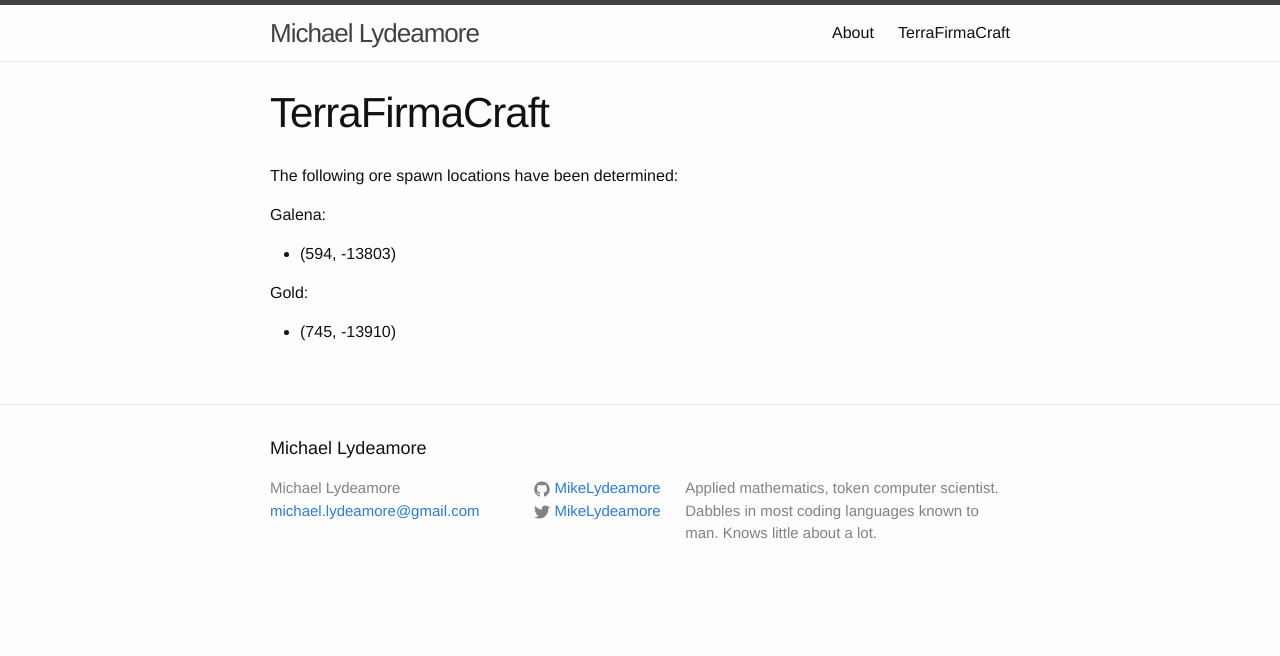
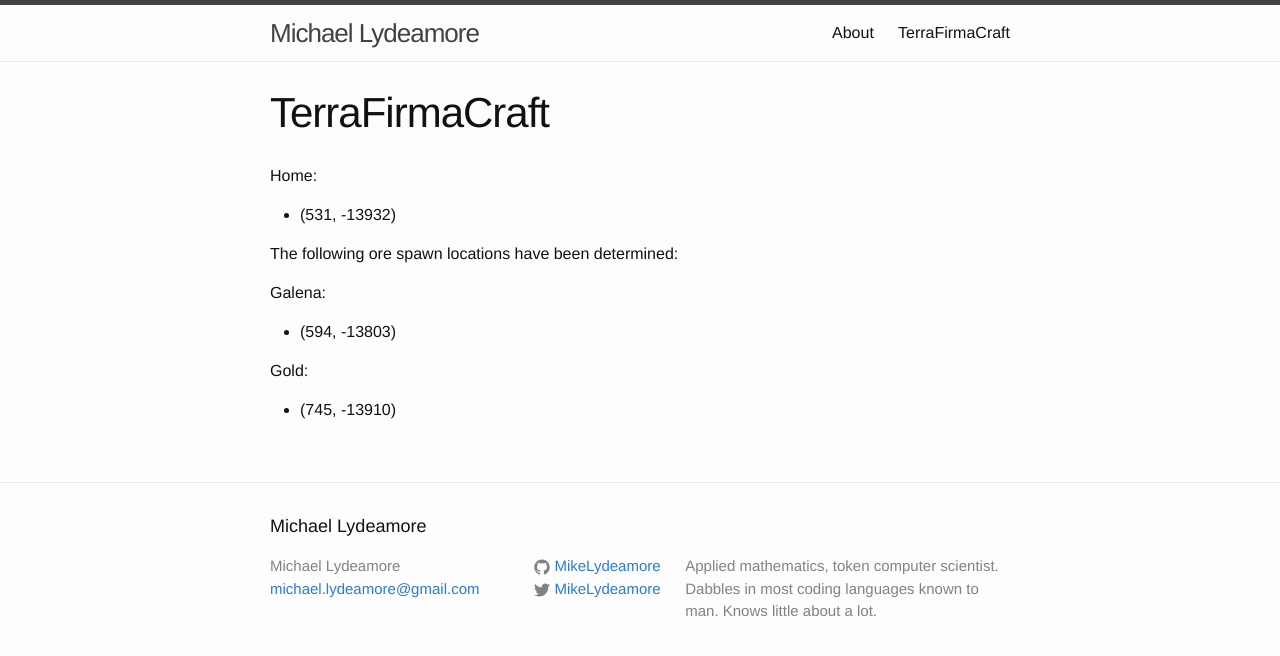
Before and after one commit to MikeLydeamore/MikeLydeamore.github.io, a Jekyll site: the page built from tfc.md, in a window 1280 px wide. Shown: the top 656 px of the page. Built offline with Jekyll 4.4.1, drawn with Linux system fonts in a browser that asks for light colours.

Commit message:
TFC changes

```diff
--- a/tfc.md
+++ b/tfc.md
@@ -3,6 +3,10 @@ layout: page
 title: TerraFirmaCraft
 permalink: /tfc/
 ---
+
+Home:
+
+* (531, -13932)
 
 The following ore spawn locations have been determined:
 
```
